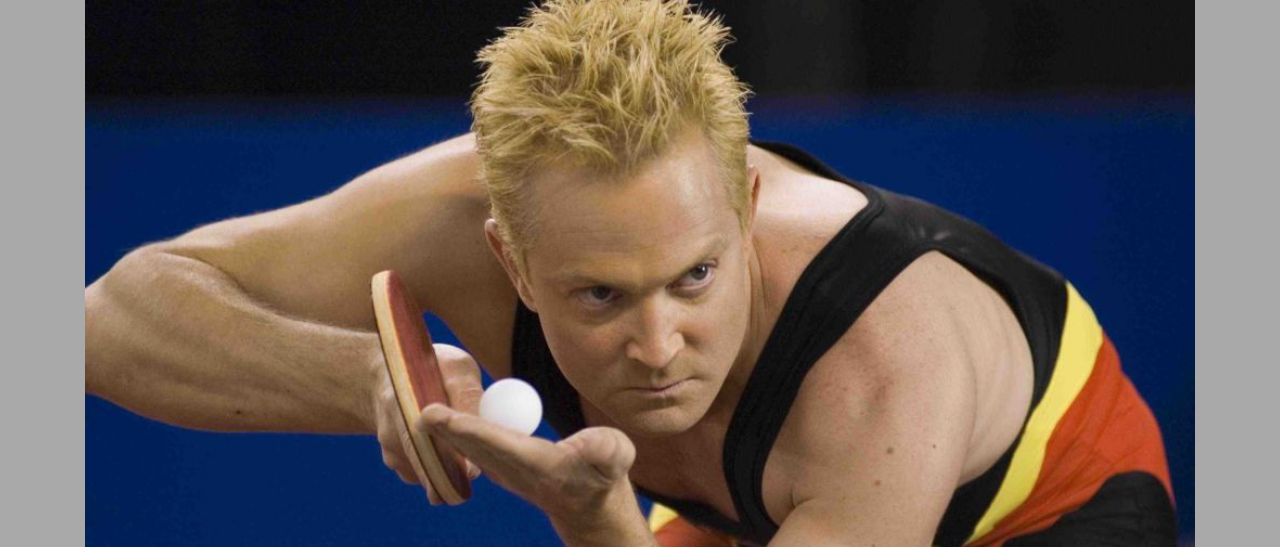
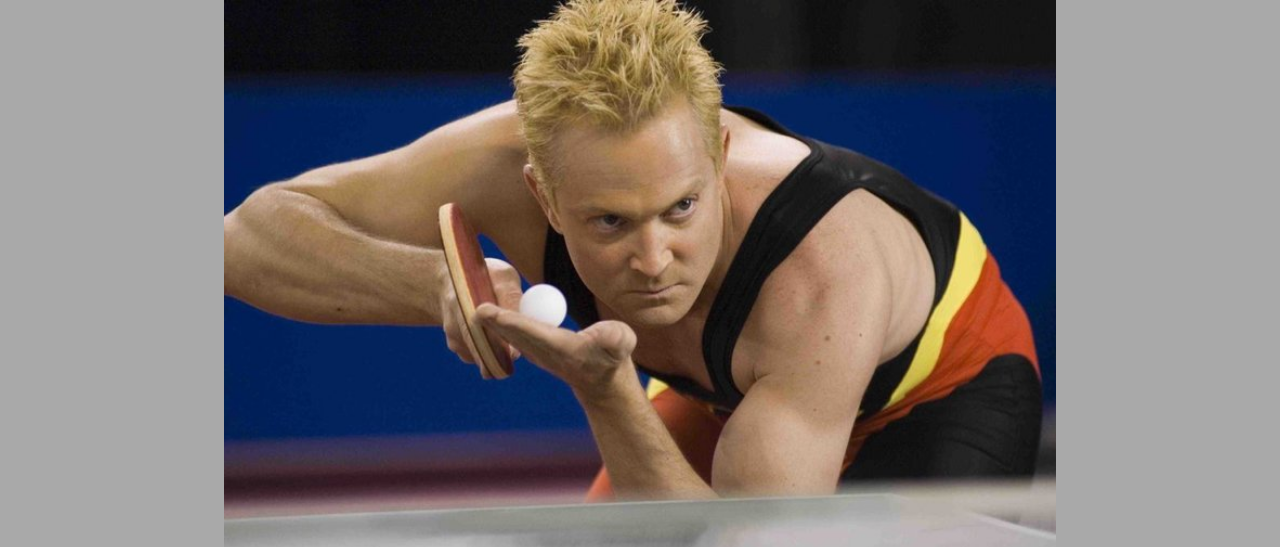
Before and after one commit to ryanjmurry/pingpong, a plain HTML site: page index.html in a window 1280 px wide. Shown: the top 547 px of the page. Drawn offline with Linux system fonts and the light colour scheme.

Commit message:
reformat the image and change some of the language displayed after the user hits the submit button.

```diff
--- a/css/master.css
+++ b/css/master.css
@@ -9,8 +9,10 @@ body {
 }
 
 .pingpong-img {
-  width: 100%;
-  height: 40%;
+  display: block;
+  width: 75%;
+  margin-left: auto;
+  margin-right: auto;
 }
 
 h1 {
--- a/index.html
+++ b/index.html
@@ -10,7 +10,7 @@
   </head>
   <body>
     <div class="container">
-      <img class ="pingpong-img" src="pingpong.jpeg" alt="pingpong">
+      <img class="pingpong-img" src="pingpong.jpg" alt="pingpong">
       <h1>Let's Play!</h1>
       <form id="numbers">
         <div class="form-group">
@@ -29,7 +29,9 @@
       </form>
       <br>
       <div class="result">
-        <h2 class="surprise">Surprise! <span class="pingNum"></span> x <span class="pongNum"></span> = "pingpong"</h2>
+        <h2 class="surprise">Surprise!</h2>
+        <h2 class="surprise"><span class="pingNum"></span> x <span class="pongNum"></span> = <span class="pingpongNum"></span></h2>
+        <h2 class="surprise">Any number divisible by <span class= "pingpongNum"></span> was replaced with "pingpong"</h2>
         <ul class="resultList">
       </div>
 
--- a/js/master.js
+++ b/js/master.js
@@ -24,6 +24,7 @@ $(document).ready(function() {
     var firstDiv = parseInt($("input#firstDiv").val());
     var secondDiv = parseInt($("input#secondDiv").val());
     pingpong(countTo, firstDiv, secondDiv);
+    $(".pingpongNum").text(firstDiv*secondDiv);
     $(".pingNum").text(firstDiv);
     $(".pongNum").text(secondDiv);
     $(".surprise").show();
```
Also changed, not shown: pingpong.jpeg (deleted), pingpong.jpg (added).
